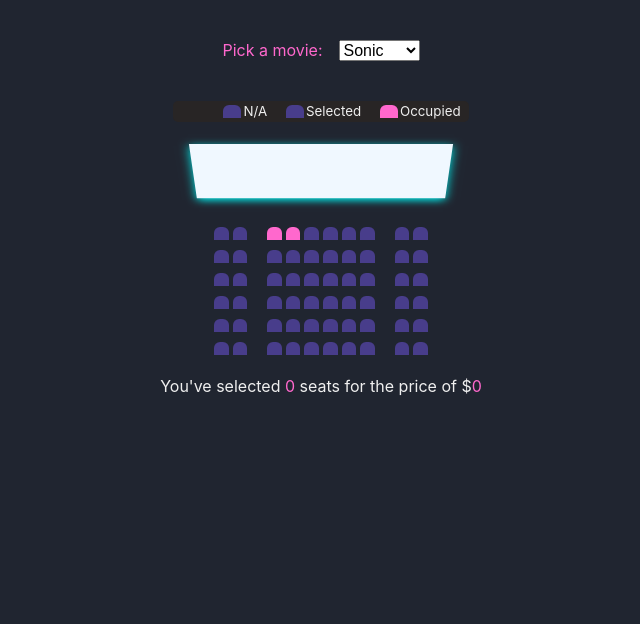
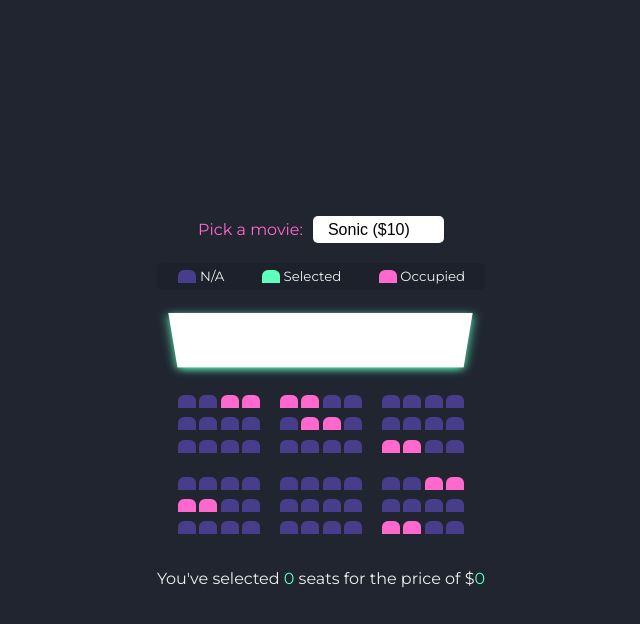
Before and after one commit to luticar/web-projects-vanilla-js, a React (Create React App) app in the folder 2-movie-seat/: page / in a window 1280 px wide. Shown: the top 624 px of the page, without its empty margins (319-959 px from the left). Built offline with nearby package versions, Linux system fonts and the light colour scheme.

Commit message:
Write stylesheet code

```diff
--- a/2-movie-seat/src/App.css
+++ b/2-movie-seat/src/App.css
@@ -1,35 +1,82 @@
+@import url("https://fonts.googleapis.com/css?family=Montserrat&display=swap");
 :root {
   --bg-color: #202530;
   --main-txt-color: #efefef;
-  --num-txt-color: #ff68cd;
+  --occupied-color: #ff68cd;
+  --selected-color: #5effbc;
+  --main-font: "Montserrat", sans-serif;
+}
+* {
+  box-sizing: border-box;
 }
 body {
   background-color: var(--bg-color);
   color: var(--main-txt-color);
+  display: flex;
+  flex-direction: column;
+  align-items: center;
+  justify-content: center;
+  height: 100vh;
+  font-family: var(--main-font);
+  margin: 0;
 }
-li {
+
+.App {
+  text-align: center;
+}
+.movie-container {
+  margin: 20px 0;
+  background-color: var(--bg-color);
+  color: var(--occupied-color);
+}
+.movie-container select {
+  background-color: #fff;
+  border: 0;
+  border-radius: 5px;
+  font-size: 1em;
+  margin-left: 10px;
+  padding: 5px 15px;
+  appearance: none;
+  -webkit-appearance: none;
+}
+.showcase {
+  display: flex;
+  background-color: rgba(0, 0, 0, 0.1);
+  padding: 5px 10px;
+  border-radius: 5px;
+  justify-content: space-between;
+}
+.showcase li {
+  display: flex;
+  margin: 0 10px;
   list-style-type: none;
+  align-items: center;
+  justify-content: center;
 }
-select {
-  font-size: 1em;
-}
-span {
-  color: var(--num-txt-color);
-}
-.for {
-  padding-right: 1em;
+.showcase li small {
+  margin-left: 2px;
 }
 .container {
-  margin: 30px auto;
   perspective: 50em;
-  margin: auto;
-  width: 20%;
-  font-family: Cambria, Cochin, Georgia, Times, "Times New Roman", serif;
+  margin-bottom: 30px;
+  font-family: var(--main-font);
+}
+.screen {
+  background-color: #fff;
+  transform: rotateX(-45deg);
+  box-shadow: 0 3px 10px var(--selected-color);
+  width: 90%;
+  height: 70px;
+  margin: 15px auto;
 }
 .row {
   margin: 0 1em;
   padding: 3px;
   display: flex;
+  justify-content: space-evenly;
+}
+.row.aisle {
+  padding-top: 18px;
 }
 .seat {
   background-color: darkslateblue;
@@ -37,44 +84,28 @@ span {
   border-top-right-radius: 6px;
   width: 18px;
   height: 13px;
-  margin: 2px;
+  margin: 0.1em;
 }
-.seat:nth-of-type(2) {
+.seat:nth-of-type(4) {
   margin-right: 18px;
 }
-.seat:nth-last-of-type(2) {
+.seat:nth-last-of-type(4) {
   margin-left: 18px;
 }
-.occupied {
-  background-color: var(--num-txt-color);
+.seat.selected {
+  background-color: var(--selected-color);
 }
-.showcase {
-  display: flex;
-  background-color: #282525;
-  margin: auto;
-  border-radius: 5px;
-  width: 20%;
+.seat.occupied {
+  background-color: var(--occupied-color);
 }
-.showcase li {
-  display: flex;
-  margin: auto;
-  padding: 2px 4px;
+.seat:not(.occupied):hover {
+  cursor: pointer;
+  transform: scale(1.2);
 }
-.screen {
-  background-color: aliceblue;
-  transform: rotateX(-45deg);
-  box-shadow: 0 3px 10px #00eeee;
-  width: 100%;
-  height: 70px;
-  margin: 15px 0;
-  display: block;
+.showcase .seat:not(.occupied):hover {
+  cursor: default;
+  transform: scale(1);
 }
-.movie-container {
-  margin: 40px auto;
-  background-color: var(--bg-color);
-  color: var(--num-txt-color);
+p.text span {
+  color: var(--selected-color);
 }
-
-.App {
-  text-align: center;
-}
--- a/2-movie-seat/src/App.js
+++ b/2-movie-seat/src/App.js
@@ -9,10 +9,10 @@ function App() {
           Pick a movie:
         </label>
         <select id="movie">
-          <option value="10">Sonic</option>
-          <option value="12">Parasite</option>
-          <option value="15">1917</option>
-          <option value="13">Joker</option>
+          <option value="10">Sonic ($10)</option>
+          <option value="12">Parasite ($12)</option>
+          <option value="15">1917 ($13)</option>
+          <option value="13">Joker ($14)</option>
         </select>
       </div>
       <ul className="showcase">
@@ -36,6 +36,8 @@ function App() {
           <div className="seat"></div>
           <div className="seat occupied"></div>
           <div className="seat occupied"></div>
+          <div className="seat occupied"></div>
+          <div className="seat occupied"></div>
           <div className="seat"></div>
           <div className="seat"></div>
           <div className="seat"></div>
@@ -44,6 +46,50 @@ function App() {
           <div className="seat"></div>
         </div>
         <div className="row">
+          <div className="seat"></div>
+          <div className="seat"></div>
+          <div className="seat"></div>
+          <div className="seat"></div>
+          <div className="seat"></div>
+          <div className="seat occupied"></div>
+          <div className="seat occupied"></div>
+          <div className="seat"></div>
+          <div className="seat"></div>
+          <div className="seat"></div>
+          <div className="seat"></div>
+          <div className="seat"></div>
+        </div>
+        <div className="row">
+          <div className="seat"></div>
+          <div className="seat"></div>
+          <div className="seat"></div>
+          <div className="seat"></div>
+          <div className="seat"></div>
+          <div className="seat"></div>
+          <div className="seat"></div>
+          <div className="seat"></div>
+          <div className="seat occupied"></div>
+          <div className="seat occupied"></div>
+          <div className="seat"></div>
+          <div className="seat"></div>
+        </div>
+        <div className="row aisle">
+          <div className="seat"></div>
+          <div className="seat"></div>
+          <div className="seat"></div>
+          <div className="seat"></div>
+          <div className="seat"></div>
+          <div className="seat"></div>
+          <div className="seat"></div>
+          <div className="seat"></div>
+          <div className="seat"></div>
+          <div className="seat"></div>
+          <div className="seat occupied"></div>
+          <div className="seat occupied"></div>
+        </div>
+        <div className="row">
+          <div className="seat occupied"></div>
+          <div className="seat occupied"></div>
           <div className="seat"></div>
           <div className="seat"></div>
           <div className="seat"></div>
@@ -64,42 +110,8 @@ function App() {
           <div className="seat"></div>
           <div className="seat"></div>
           <div className="seat"></div>
-          <div className="seat"></div>
-          <div className="seat"></div>
-        </div>
-        <div className="row">
-          <div className="seat"></div>
-          <div className="seat"></div>
-          <div className="seat"></div>
-          <div className="seat"></div>
-          <div className="seat"></div>
-          <div className="seat"></div>
-          <div className="seat"></div>
-          <div className="seat"></div>
-          <div className="seat"></div>
-          <div className="seat"></div>
-        </div>
-        <div className="row">
-          <div className="seat"></div>
-          <div className="seat"></div>
-          <div className="seat"></div>
-          <div className="seat"></div>
-          <div className="seat"></div>
-          <div className="seat"></div>
-          <div className="seat"></div>
-          <div className="seat"></div>
-          <div className="seat"></div>
-          <div className="seat"></div>
-        </div>
-        <div className="row">
-          <div className="seat"></div>
-          <div className="seat"></div>
-          <div className="seat"></div>
-          <div className="seat"></div>
-          <div className="seat"></div>
-          <div className="seat"></div>
-          <div className="seat"></div>
-          <div className="seat"></div>
+          <div className="seat occupied"></div>
+          <div className="seat occupied"></div>
           <div className="seat"></div>
           <div className="seat"></div>
         </div>
```
